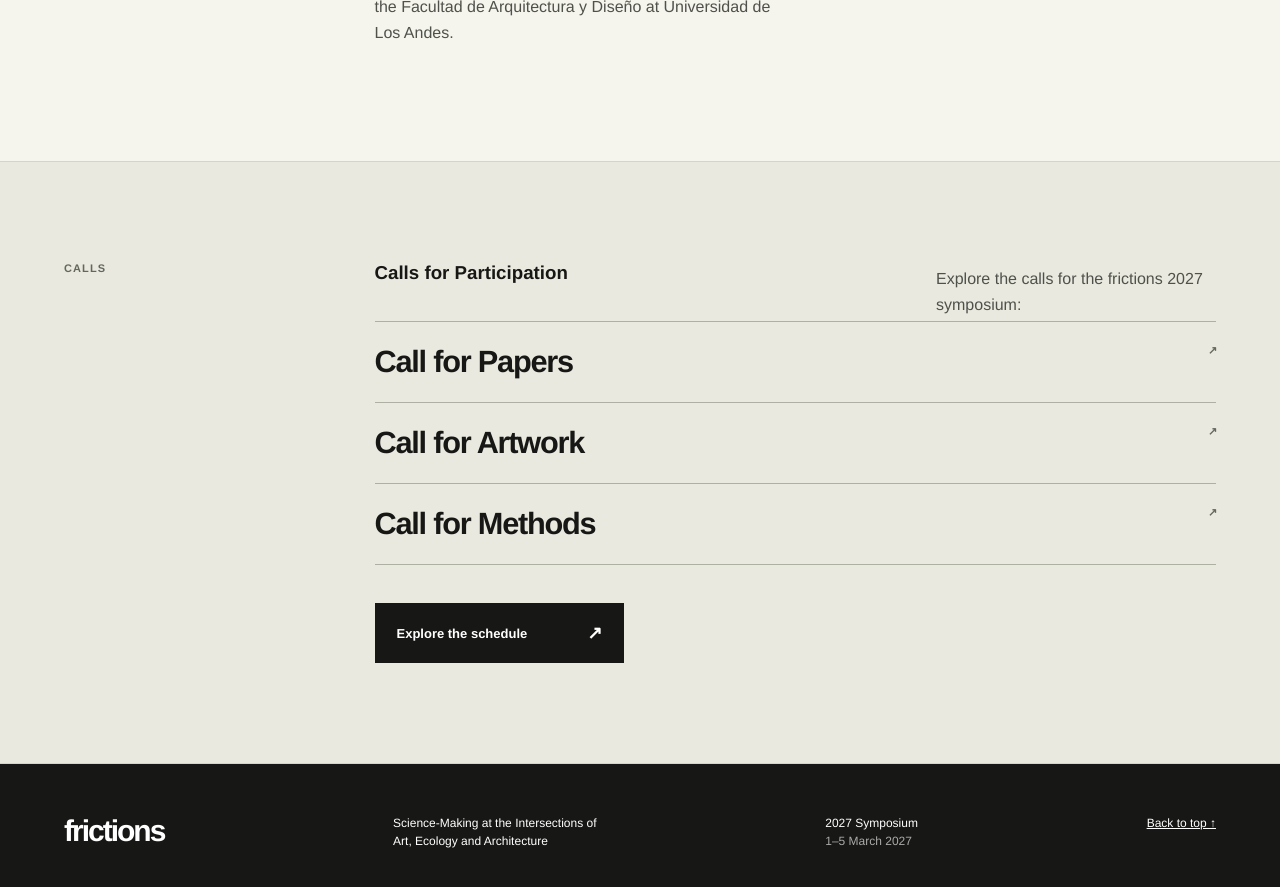
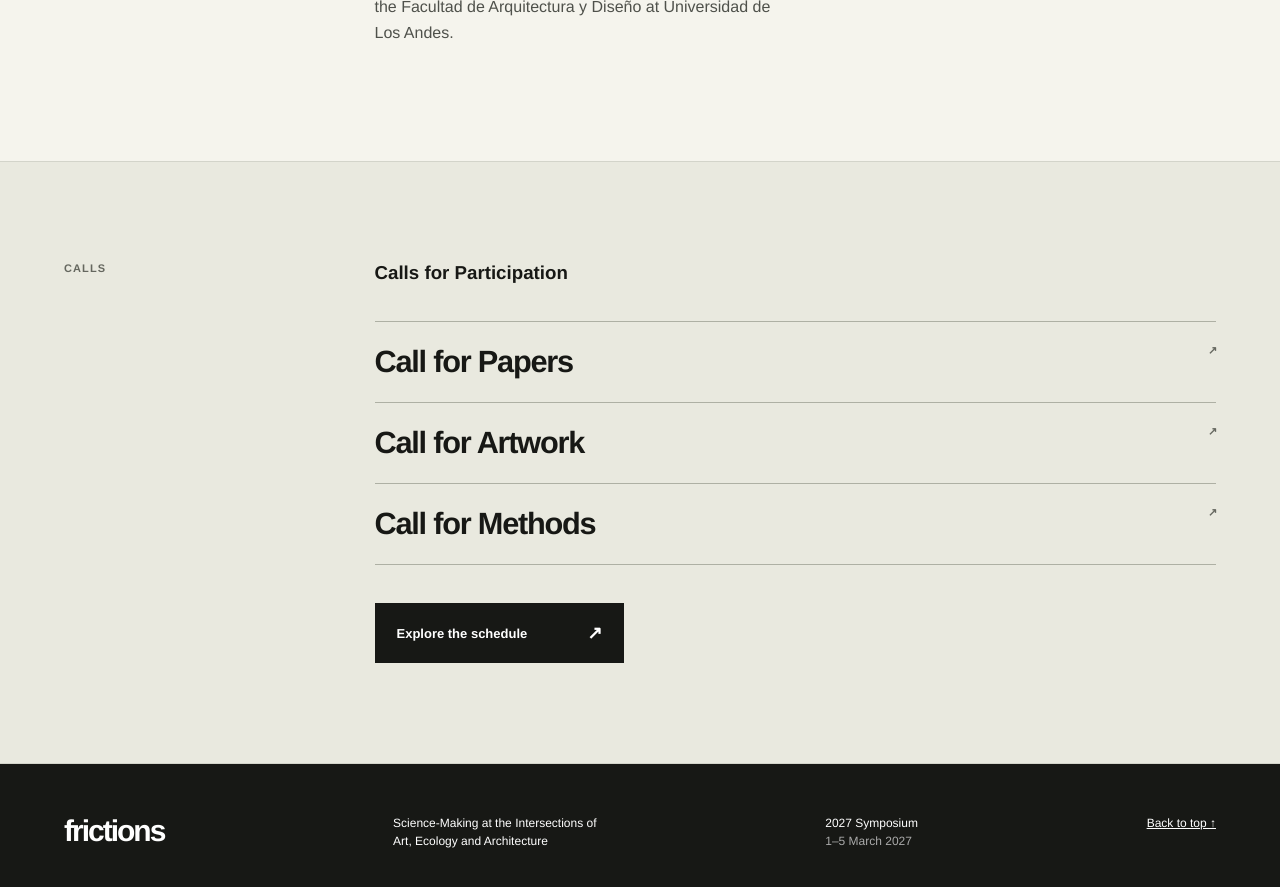
Before and after one commit to rtbs-atlas/frictions.github.io, a Jekyll site: the page built from index.html, in a window 1280 px wide and 900 px high, scrolled down 2035 px. Shown: the top 887 px of the window. Built offline with Jekyll 4.4.1, drawn with Linux system fonts in a browser that asks for light colours.

Commit message:
Remove introductory paragraph from calls section
Removed the introductory paragraph for the calls section.

```diff
--- a/index.html
+++ b/index.html
@@ -41,7 +41,6 @@ Set participants include academics and post-graduate students from Universidad d
   <div class="programme-content">
     <div class="programme-heading">
       <div><h3>Calls for Participation</h3><br></div>
-      <p>Explore the calls for the frictions 2027 symposium:</p>
     </div>
     <div class="programme-list calls-list">
       <a href="{{ '/calls/papers/' | relative_url }}">Call for Papers <span aria-hidden="true">↗</span></a>
```
